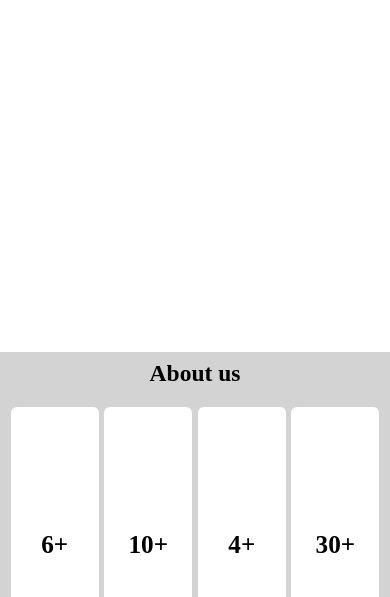
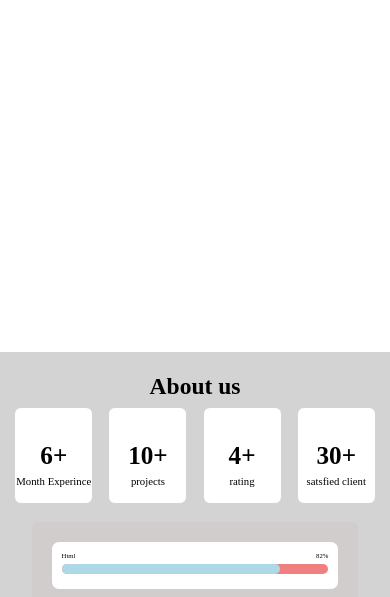
Before and after one commit to maheshpatil132/Myresume, a plain HTML site: page index.html in a window 390 px wide. Shown: the part 492-1089 px from the top of the page. Drawn offline with Linux system fonts and the light colour scheme.

Commit message:
Update style.css

```diff
--- a/style.css
+++ b/style.css
@@ -235,10 +235,10 @@ html {
     font-size: 3.5rem;
 }
 .about_box_cont{
-    display: flex;
-    width: 70%;
-    height: 20vh;
-    margin:  3% auto;
+    display: grid;
+    grid-template-columns: repeat(auto-fit, minmax(10rem, 1fr));
+    gap: 2rem;
+    /* margin:  auto 0; */
 }
 .about_box{
     position: relative;
@@ -251,7 +251,6 @@ html {
     font-size: 2.5rem;
     padding: 10px;
     border: 1px solid lightgray;
-    width: 24%;
     margin: 0% 1%;
     padding: 5rem 1rem;
 }
@@ -329,7 +328,7 @@ html {
 .service_main_cont{
     display: grid;
     grid-template-columns: repeat(auto-fit, minmax(27rem,1fr));
-    /* margin: auto; */
+    margin: auto 0;
     gap: 3rem;
     padding: 2rem 3rem;
 }
@@ -406,7 +405,7 @@ html {
     position: fixed;
     top: 10px;
     right: 20px;
-    z-index: 1000;
+    z-index: 11000;
     display: none;
 }
 .close{
@@ -469,22 +468,11 @@ html {
     }
   }
   @media only screen and (max-width: 992px){
+      html{
+          font-size: 55%;
+      }
   }
   @media only screen and (max-width: 850px){
-    .about_box_cont{
-        display: grid;
-        grid-template-columns: 1fr 1fr;
-        grid-template-columns: 1fr 1fr;
-        grid-gap: 1%;
-    }
-    .about_box{
-        width: 70%;
-        height: 70%;
-        margin: auto auto;
-    }
-    .about_box_cont{
-        height: 40%;
-    }
   }
   @media only screen and (max-width: 709px){
         .about_second_cont{
@@ -494,18 +482,8 @@ html {
         #cont{
             z-index: 1;
         }
-
-        .about_box_cont{
-            width: 95%;
-            grid-template-rows: 1fr;
-            grid-template-columns: repeat(4,1fr);
-        }
-        .about_box{
-            height: 100% ;
-            width: 100%;
-        }
         .About{
-            padding: 0%;
+            padding: 2rem;
         }
         .code{
             top: 0.7rem;
```
